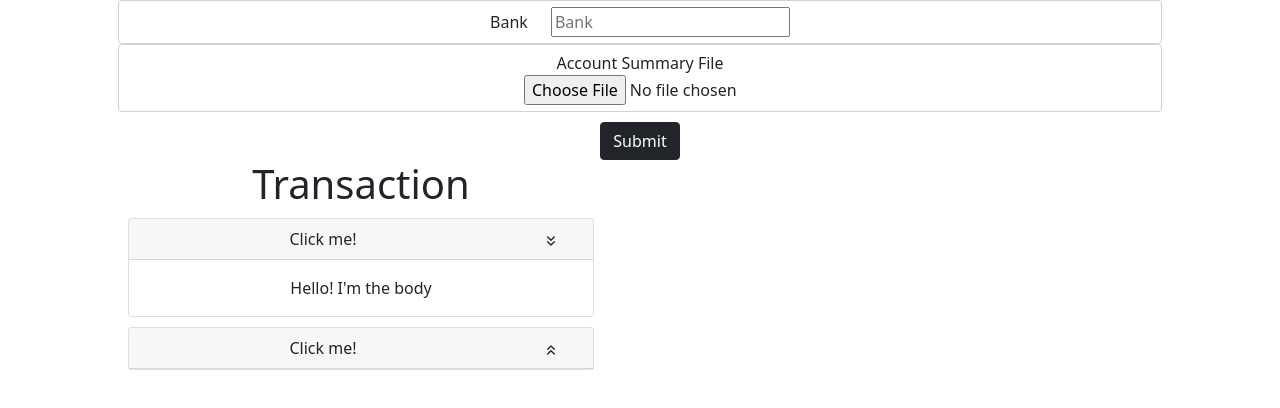
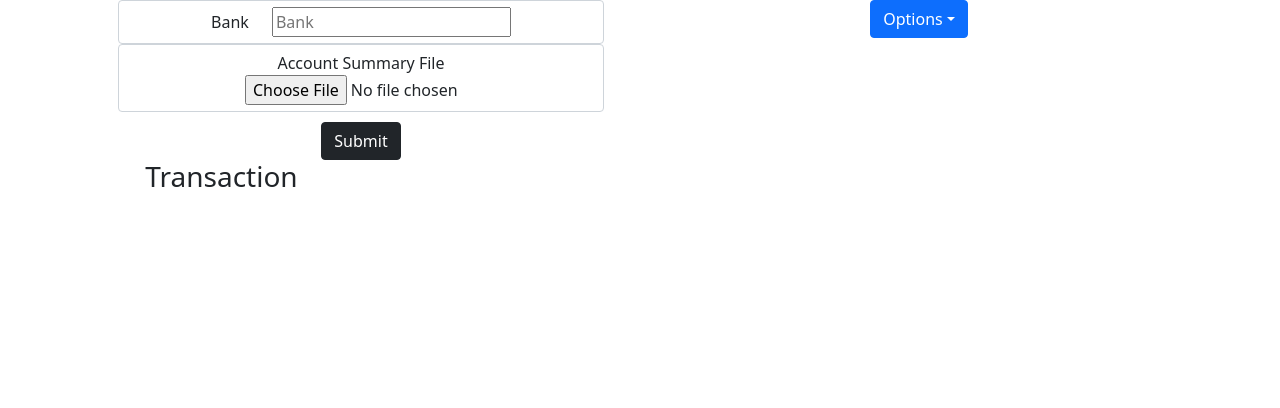
Before and after one commit to akashkmr27089/BankStatementProcessing, a React (Create React App) app in the folder Frontend/: page / in a window 1280 px wide. Shown: the top 408 px of the page. Built offline with nearby package versions, Linux system fonts and the light colour scheme.

Commit message:
DropDown
This is the code for the dropdown

```diff
--- a/Frontend/src/App.js
+++ b/Frontend/src/App.js
@@ -1,24 +1,22 @@
 import FileUploadForm from './components/fileUploadForm';
-import CircleGraph from './components/Graph/CircleGraph';
-import DoughnutChart from './components/Graph/DoughnutChart';
-import ApexPieChart from './components/Graph/ApexPieChart';
-
+import DropDown from './components/HtmlTags/DropDown.js';
+import { useState } from 'react';
 
 import './App.css'
 import 'bootstrap/dist/css/bootstrap.min.css';
 
 function App() {
-  const state = {
-    series: [44, 55, 41, 17],
-    chartOptions: {
-      labels: ['Apple', 'Mango', 'Orange', 'Watermelon']
-    }
-  };
+  const [value, setValue] = useState('');
+  // const dropdownValues = ["OptionA", "OptionB", "OptionC"];
+  const dropdownValues = ["OptionA", "OptionB", "OptionC", "OptionD"];
+
   return (
     <div className="App container">
       <FileUploadForm />
+      <DropDown setSelected={setValue} dropdownValues={dropdownValues} />
     </div>
   );
+
 }
 
 export default App;
--- a/Frontend/src/components/Detatable/dataTable.js
+++ b/Frontend/src/components/Detatable/dataTable.js
@@ -1,17 +1,22 @@
 import React from 'react'
 import TabToExpand from './tabToExpand'
 import Tile from './Tile'
+
+const TabToExpandTile = (tileData, titleValue) => {
+    console.log("TileDisplay", { titleValue })
+    return (<h1>Test 1 </h1>)
+}
 
 const DataTable = ({ heading, titleValue, dataValue }) => {
     return (
         <div className="container">
             <div id="heading">
-                <h1>{heading}</h1>
+                <h3>{heading}</h3>
             </div>
-            {/* {dataValue.map(x => <Tile tileData={x} />)} */}
             <div>
-                <TabToExpand />
-                {dataValue.length != 0 ? dataValue.map(x => <Tile tileData={x} titleValue={titleValue} />) : ""}
+                {dataValue.length != 0 ? dataValue.map(x => <TabToExpand defaultActiveKey="0" openOrClose="1" ToggleContent={x[4]} Body="Data" tileData={x} titleValue={titleValue} />) : ""}
+                {/* <TabToExpand defaultActiveKey="0" openOrClose="0" ToggleContent="Click Me" Body="Data" style={{}} /> */}
+                {/* {dataValue.length != 0 ? dataValue.map(x => <Tile tileData={x} titleValue={titleValue} />) : ""} */}
             </div>
         </div>
     )
--- a/Frontend/src/components/Detatable/tabToExpand.js
+++ b/Frontend/src/components/Detatable/tabToExpand.js
@@ -22,25 +22,24 @@ const CustomToggle = ({ children, eventKey }) => {
     );
 }
 
-const TabToExpand = ({ defaultActiveKey, ToggleCustom, Body, openOrClose }) => {
-    // const [isExpanded, setIs]
+const TabToExpand = ({ defaultActiveKey, openOrClose, ToggleContent, Body, style }) => {
+    // Parametes:
+    // defaultActiveKey: "0"
+    // openOrClose : Contains Default Option Upon page Load wheather to open or close
+    // Body : Contains Body content
+    // ToggleContent: Contains the Head content
+    const cssStyle = {
+        backgroundColor: "#df8585"
+    }
     return (
         <>
-            <Accordion defaultActiveKey="0">
-                <Card>
-                    <Card.Header>
-                        <CustomToggle eventKey="0">Click me!</CustomToggle>
+            <Accordion defaultActiveKey={defaultActiveKey}>
+                <Card >
+                    <Card.Header style={{ backgroundColor: cssStyle.backgroundColor }} >
+                        <CustomToggle eventKey={openOrClose}>{ToggleContent}</CustomToggle>
                     </Card.Header>
-                    <Accordion.Collapse eventKey="0">
-                        <Card.Body>Hello! I'm the body</Card.Body>
-                    </Accordion.Collapse>
-                </Card>
-                <Card>
-                    <Card.Header>
-                        <CustomToggle eventKey="1">Click me!</CustomToggle>
-                    </Card.Header>
-                    <Accordion.Collapse eventKey="1">
-                        <Card.Body>Hello! I'm another body</Card.Body>
+                    <Accordion.Collapse eventKey={openOrClose}>
+                        <Card.Body>{Body}</Card.Body>
                     </Accordion.Collapse>
                 </Card>
             </Accordion>
--- a/Frontend/src/components/Graph/ApexPieChart.js
+++ b/Frontend/src/components/Graph/ApexPieChart.js
@@ -1,6 +1,8 @@
 import React from "react";
 import Chart from "react-apexcharts";
 
+// InnerWorking
+//{
 // Apex chart Format
 // const state = {
 //     series: [44, 55, 41, 17],
@@ -18,6 +20,7 @@ import Chart from "react-apexcharts";
 //     />;
 
 //<ApexPieChart type="donut" options={{ width: "500" }} data={state} />
+//}
 
 const ApexPieChart = ({ type, data, options }) => {
     return (
--- /dev/null
+++ b/Frontend/src/components/HtmlTags/DropDown.js
@@ -0,0 +1,28 @@
+import React, { useState } from 'react';
+import 'bootstrap/dist/css/bootstrap.min.css';
+import DropdownButton from 'react-bootstrap/DropdownButton';
+import Dropdown from 'react-bootstrap/Dropdown'
+
+const DropDown = ({ setSelected, dropdownValues }) => {
+    console.log({ dropdownValues });
+    const handleSelect = (e) => {
+        console.log("Selected Value", e);
+        setSelected(e);
+    }
+
+    let optionsDropDown = dropdownValues.map(x => <Dropdown.Item eventKey={x} key={x}>{x}</Dropdown.Item>);
+    return (
+        <div className="App container">
+            <DropdownButton
+                alighncenter
+                title="Options"
+                id="dropdown-menu-align-right"
+                onSelect={handleSelect}
+            >
+                {optionsDropDown}
+            </DropdownButton>
+        </div >
+    )
+}
+
+export default DropDown
```
Also changed, not shown: Frontend/src/components/HtmlTags/buttons.js (added, +11 -0 lines).
